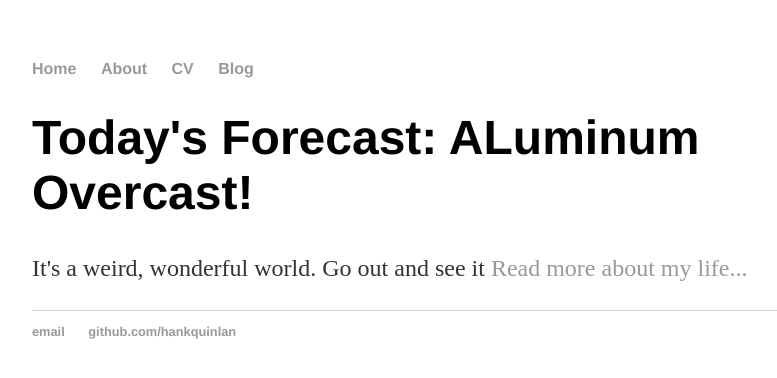
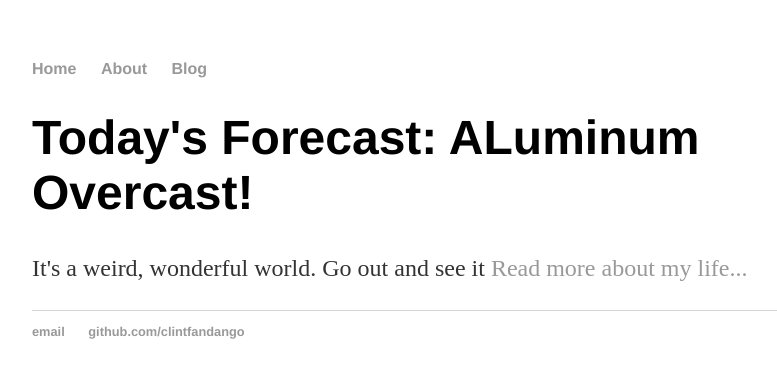
Before and after one commit to clintfandango/clintfandango.github.io, a Jekyll site: the page built from index.html, in a window 1280 px wide. Shown: the top 378 px of the page, without its empty margins (160-937 px from the left). Built offline with Jekyll 4.4.1, drawn with Linux system fonts in a browser that asks for light colours.

Commit message:
Update default.html

```diff
--- a/_layouts/default.html
+++ b/_layouts/default.html
@@ -10,7 +10,6 @@
 	    		<ul>
 	        		<li><a href="/">Home</a></li>
 		        	<li><a href="/about">About</a></li>
-	        		<li><a href="/cv">CV</a></li>
 	        		<li><a href="/blog">Blog</a></li>
 	    		</ul>
 			</nav>
@@ -21,8 +20,8 @@
 			</div><!-- /.container -->
 			<footer>
 	    		<ul>
-	        		<li><a href="mailto:hankquinlanhub@gmail.com">email</a></li>
-	        		<li><a href="https://github.com/hankquinlan">github.com/hankquinlan</a></li>
+	        		<li><a href="mailto:clintfandango@pm.me">email</a></li>
+	        		<li><a href="https://github.com/clintfandango">github.com/clintfandango</a></li>
 				</ul>
 			</footer>
 		</body>
```
